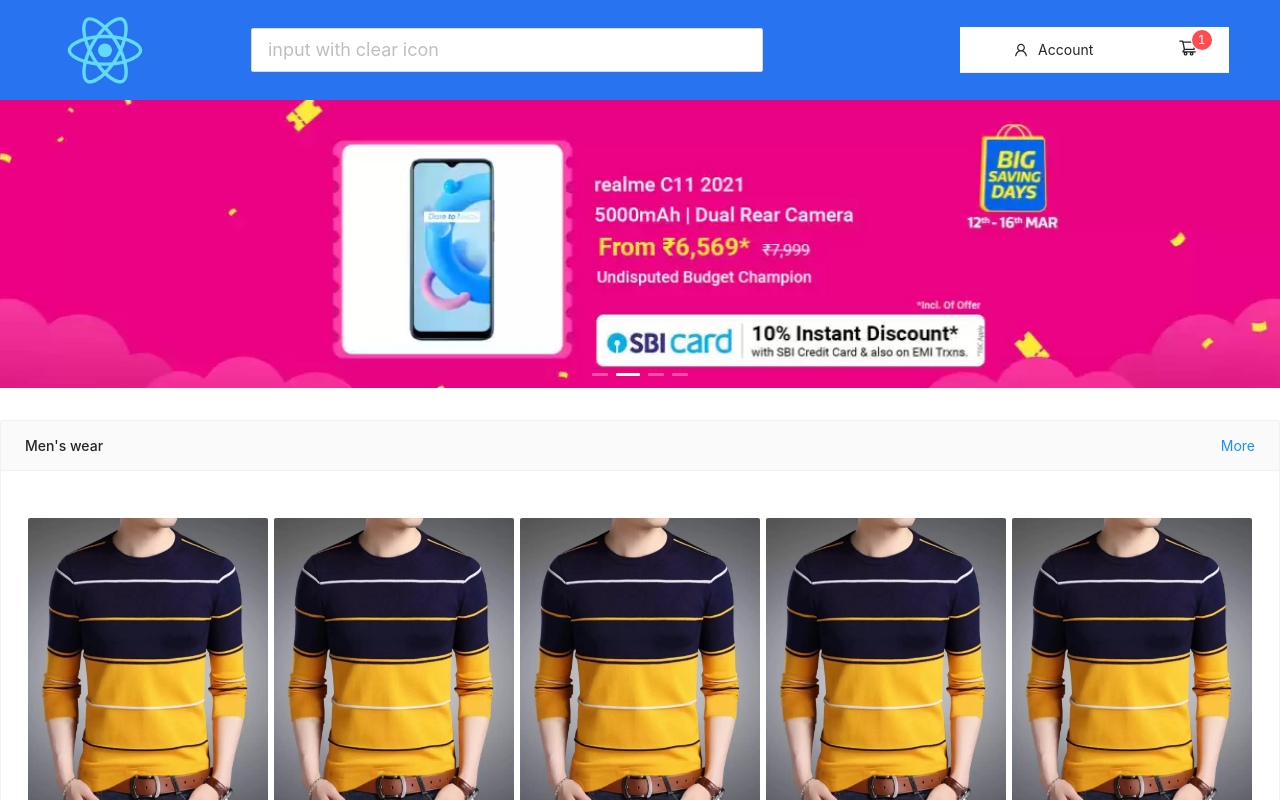
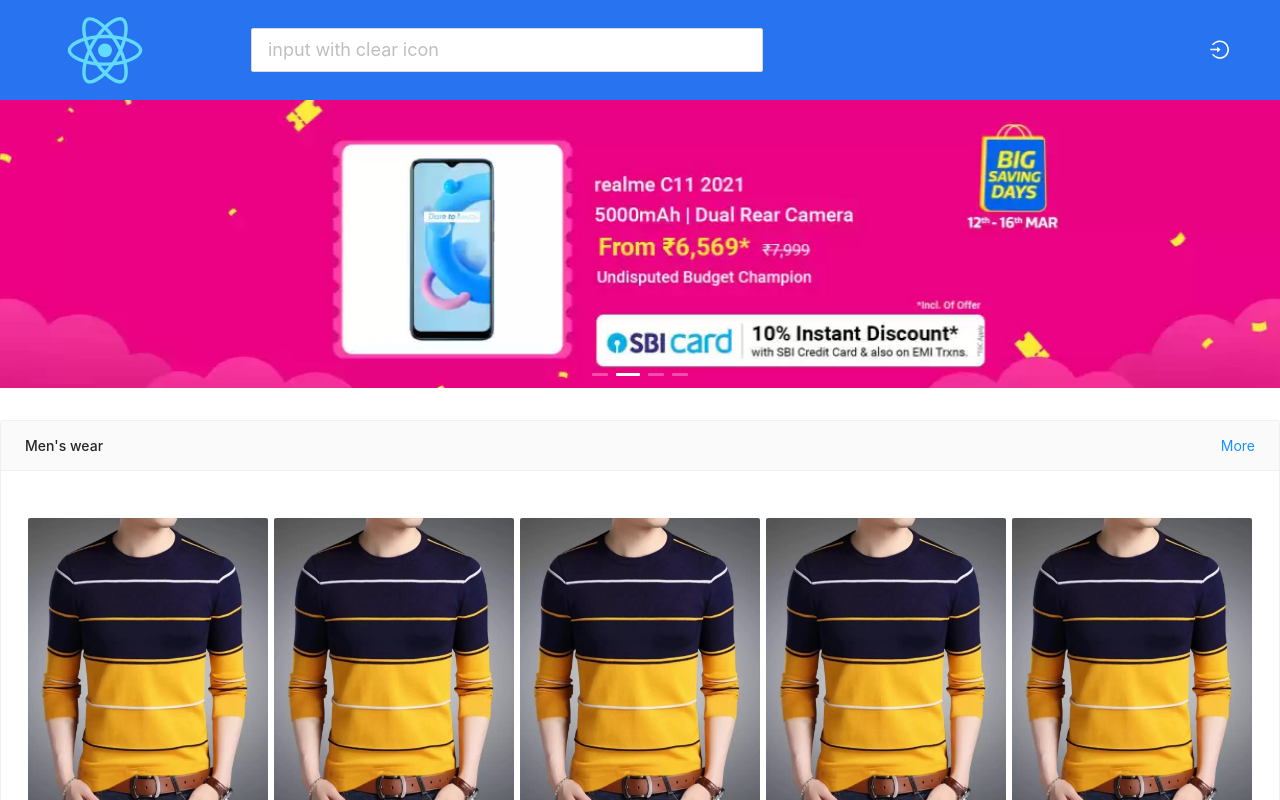
Before and after one commit to RaviSolanki0103/shopkart, a React (Create React App) app in the folder front_end/: page / in a window 1280 px wide. Shown: the top 800 px of the page. Built offline with nearby package versions, Linux system fonts and the light colour scheme.

Commit message:
made some changes like adding state value insted of static value

```diff
--- a/front_end/src/components/navbar/Navbar.jsx
+++ b/front_end/src/components/navbar/Navbar.jsx
@@ -10,13 +10,12 @@
 
 export default function Navbar() {
   const [current, setCurrent] = useState("");
-  const status = true;
+  const [searchValue, setSearchValue] = useState("");
+  const [loginStatus, setLoginStatus] = useState(false);
 
   const handleClick = (e) => {
     setCurrent(e.key);
   };
-
-  const onChange = (e) => console.log(e.target.value);
 
   return (
     <nav className="main-navbar">
@@ -26,11 +25,16 @@
           placeholder="input with clear icon"
           allowClear
           className="global-search"
-          onChange={onChange}
+          value={searchValue}
+          onChange={(e) => setSearchValue(e.target.value)}
         />
       </div>
       <div className="navbar-menu">
-        {status ? (
+        {/* Checking login status,
+          if login then show account and cart options else
+          show login option
+        */}
+        {loginStatus ? (
           <Menu onClick={handleClick} selectedKeys={current} mode="horizontal">
             {/* account menu with available options */}
             <SubMenu key="account" icon={<UserOutlined />} title="Account">
@@ -52,7 +56,10 @@
           </Menu>
         ) : (
           // login button
-          <LoginOutlined className="login-btn" />
+          <LoginOutlined
+            className="login-btn"
+            onClick={() => setLoginStatus(true)}
+          />
         )}
       </div>
     </nav>
```
